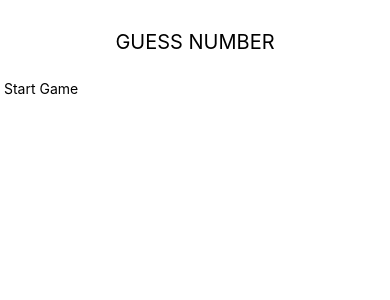
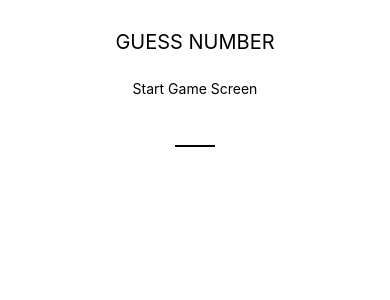
Before and after one commit to RaedGhodhbane/Guess-Number-Game, a React Native app: screen / in a window 390 px wide. Shown: the top 300 px of the page. Built offline with nearby package versions, Linux system fonts and the light colour scheme.

Commit message:
Create Input Text

```diff
--- /dev/null
+++ b/Components/InputText.jsx
@@ -0,0 +1,24 @@
+import React from 'react'
+import { StyleSheet, TextInput, View } from 'react-native'
+import colors from '../Global/colors'
+
+export default function InputText(props) {
+    return (
+            <TextInput style={css.text} {...props}
+
+            />
+    )
+}
+
+const css = StyleSheet.create({
+    text : {
+        marginVertical : 20,
+        borderBottomColor : colors.greyColor,
+        borderBottomWidth : 2,
+        textAlign : "center",
+        height : 30,
+        width : 40
+
+
+    }
+})
--- a/Screens/StartGame.jsx
+++ b/Screens/StartGame.jsx
@@ -1,14 +1,18 @@
 import React from 'react'
 import { StyleSheet,View,Text } from 'react-native'
+import InputText from '../Components/InputText'
 
 export default function StartGame() {
     return (
-        <View>
-            <Text> Start Game </Text>
+        <View style={css.screen}>
+            <Text> Start Game Screen </Text>
+            <InputText/>
         </View>
     )
 }
 
 const css=StyleSheet.create({
-
+    screen : {
+        alignItems : "center",
+    }
 })
```
